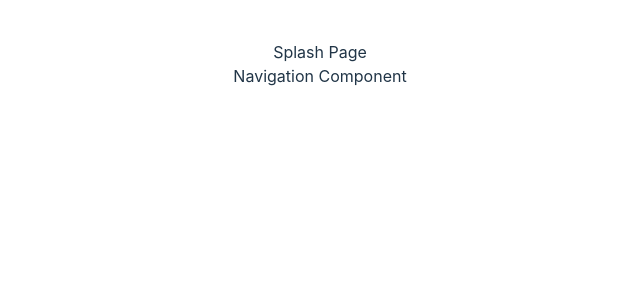
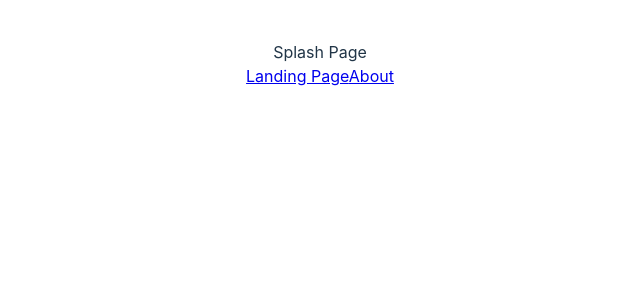
Before and after one commit to brthomiu/Ston-Pizza-Notes-v0, a React (Vite) app in the folder client/: page / in a window 1280 px wide. Shown: the top 300 px of the page, without its empty margins (320-960 px from the left). Built offline with nearby package versions, Linux system fonts and the light colour scheme.

Commit message:
Add routes to navigation component

```diff
--- a/client/src/components/Navigation.tsx
+++ b/client/src/components/Navigation.tsx
@@ -1,7 +1,8 @@
 const Navigation = () => {
   return (
     <div>
-      Navigation Component
+      <a href="/">Landing Page</a>
+      <a href="/About">About</a>
     </div>
   );
 };
```
